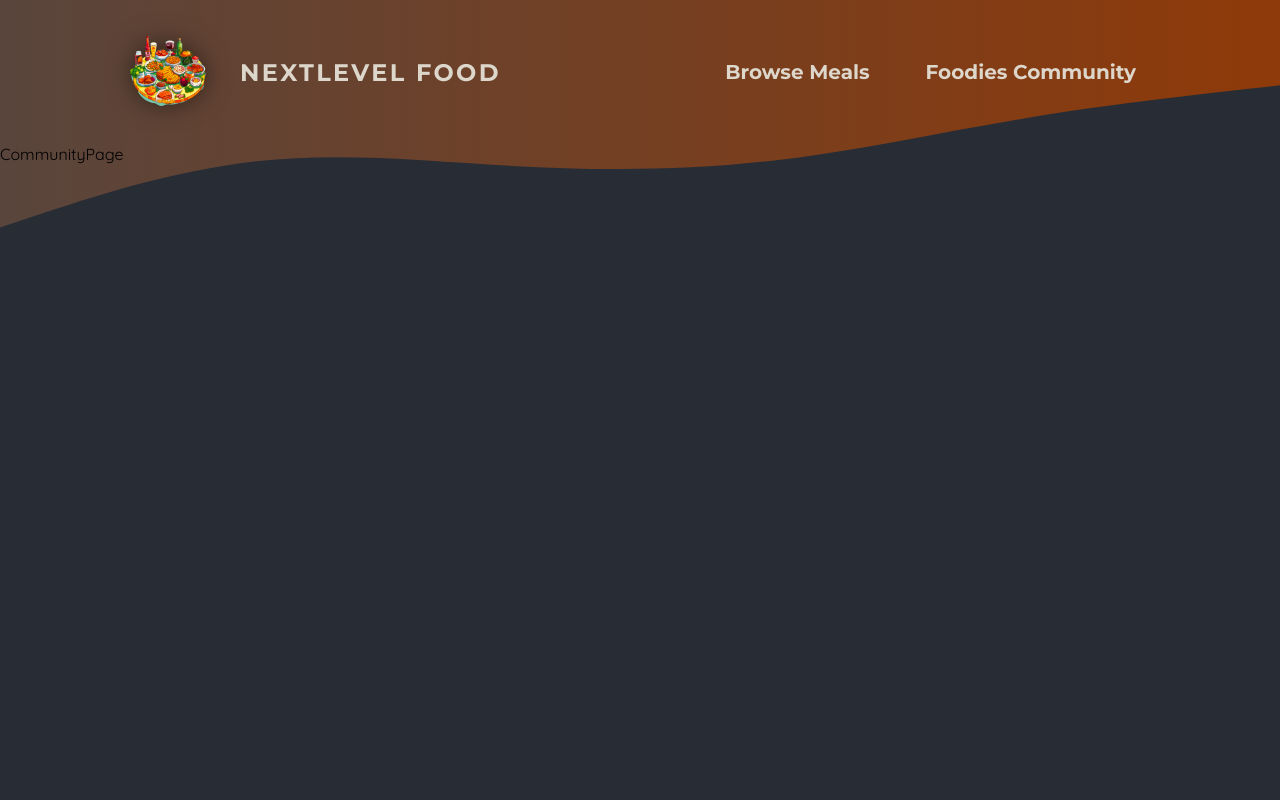
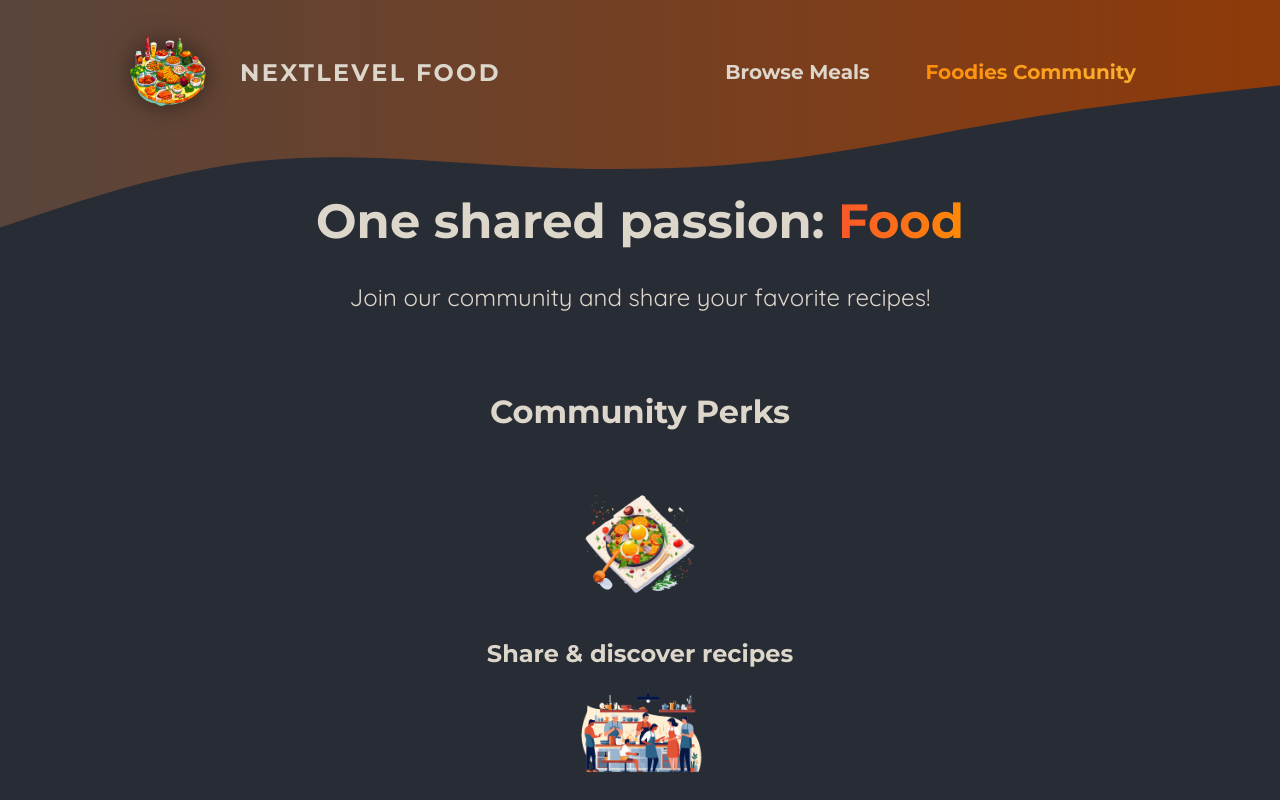
Before and after one commit to LucasRafaelCipriani/nextlevel-foods, a Next.js app: page /community in a window 1280 px wide. Shown: the top 800 px of the page. Built offline with nearby package versions, Linux system fonts and the light colour scheme.

Commit message:
Community page added

```diff
--- /dev/null
+++ b/app/community/page.module.css
@@ -0,0 +1,61 @@
+.header {
+  gap: 3rem;
+  margin: 3rem auto 5rem auto;
+  width: 90%;
+  max-width: 75rem;
+  color: #ddd6cb;
+  font-size: 1.5rem;
+  text-align: center;
+}
+
+.header h1 {
+  font-family: 'Montserrat', sans-serif;
+}
+
+.highlight {
+  background: linear-gradient(90deg, #f9572a, #ff8a05);
+  background-clip: text;
+  -webkit-background-clip: text;
+  -webkit-text-fill-color: transparent;
+}
+
+.main {
+  width: 90%;
+  max-width: 40rem;
+  margin: 0 auto;
+  text-align: center;
+}
+
+.main h2 {
+  font-family: 'Montserrat', sans-serif;
+  font-size: 2rem;
+  margin-bottom: 3rem;
+  color: #ddd6cb;
+}
+
+.perks {
+  list-style: none;
+  margin: 3rem 0;
+  padding: 0;
+}
+
+.perks li {
+  display: flex;
+  flex-direction: column;
+  align-items: center;
+  gap: 2rem;
+}
+
+.perks img {
+  width: 8rem;
+  height: 8rem;
+  object-fit: contain;
+}
+
+.perks p {
+  font-family: 'Montserrat', sans-serif;
+  font-size: 1.5rem;
+  font-weight: bold;
+  margin: 0;
+  color: #ddd6cb;
+}
--- a/app/community/page.tsx
+++ b/app/community/page.tsx
@@ -1,5 +1,42 @@
+import Image from 'next/image';
+
+import mealIcon from '@/assets/icons/meal.png';
+import communityIcon from '@/assets/icons/community.png';
+import eventsIcon from '@/assets/icons/events.png';
+import classes from './page.module.css';
+
 const CommunityPage: React.FC = () => {
-  return <div>CommunityPage</div>;
+  return (
+    <>
+      <header className={classes.header}>
+        <h1>
+          One shared passion: <span className={classes.highlight}>Food</span>
+        </h1>
+        <p>Join our community and share your favorite recipes!</p>
+      </header>
+      <main className={classes.main}>
+        <h2>Community Perks</h2>
+
+        <ul className={classes.perks}>
+          <li>
+            <Image src={mealIcon} alt="A delicious meal" />
+            <p>Share & discover recipes</p>
+          </li>
+          <li>
+            <Image src={communityIcon} alt="A crowd of people, cooking" />
+            <p>Find new friends & like-minded people</p>
+          </li>
+          <li>
+            <Image
+              src={eventsIcon}
+              alt="A crowd of people at a cooking event"
+            />
+            <p>Participate in exclusive events</p>
+          </li>
+        </ul>
+      </main>
+    </>
+  );
 };
 
 export default CommunityPage;
--- a/components/main-header/main-header.module.css
+++ b/components/main-header/main-header.module.css
@@ -21,30 +21,6 @@
   font-size: 1.25rem;
 }
 
-.nav a {
-  text-decoration: none;
-  color: #ddd6cb;
-  font-weight: bold;
-  padding: 0.5rem 1rem;
-  border-radius: 0.5rem;
-}
-
-.nav a:hover,
-.nav a:active {
-  background: linear-gradient(90deg, #ff8a05, #f9b331);
-  background-clip: text;
-  -webkit-background-clip: text;
-  -webkit-text-fill-color: transparent;
-  text-shadow: 0 0 18px rgba(248, 190, 42, 0.8);
-}
-
-.active {
-  background: linear-gradient(90deg, #ff8a05, #f9b331);
-  background-clip: text;
-  -webkit-background-clip: text;
-  -webkit-text-fill-color: transparent;
-}
-
 .logo {
   display: flex;
   align-items: center;
--- a/components/main-header/main-header.tsx
+++ b/components/main-header/main-header.tsx
@@ -3,6 +3,7 @@ import Link from 'next/link';
 
 import logoImg from '@/assets/logo.png';
 import MainHeaderBackground from './main-header-background';
+import NavLink from './nav-link';
 import classes from './main-header.module.css';
 
 const MainHeader: React.FC = () => {
@@ -18,10 +19,10 @@ const MainHeader: React.FC = () => {
         <nav className={classes.nav}>
           <ul>
             <li>
-              <Link href="/meals">Browse Meals</Link>
+              <NavLink href="/meals">Browse Meals</NavLink>
             </li>
             <li>
-              <Link href="/community">Foodies Community</Link>
+              <NavLink href="/community">Foodies Community</NavLink>
             </li>
           </ul>
         </nav>
--- /dev/null
+++ b/components/main-header/nav-link.module.css
@@ -0,0 +1,23 @@
+.link {
+  text-decoration: none;
+  color: #ddd6cb;
+  font-weight: bold;
+  padding: 0.5rem 1rem;
+  border-radius: 0.5rem;
+}
+
+.link:hover,
+.link:active {
+  background: linear-gradient(90deg, #ff8a05, #f9b331);
+  background-clip: text;
+  -webkit-background-clip: text;
+  -webkit-text-fill-color: transparent;
+  text-shadow: 0 0 18px rgba(248, 190, 42, 0.8);
+}
+
+.active {
+  background: linear-gradient(90deg, #ff8a05, #f9b331);
+  background-clip: text;
+  -webkit-background-clip: text;
+  -webkit-text-fill-color: transparent;
+}
--- /dev/null
+++ b/components/main-header/nav-link.tsx
@@ -0,0 +1,28 @@
+'use client';
+
+import Link from 'next/link';
+import { usePathname } from 'next/navigation';
+
+import classes from './nav-link.module.css';
+
+const NavLink: React.FC<{ href: string; children: React.ReactNode }> = ({
+  href,
+  children,
+}) => {
+  const pathname = usePathname();
+
+  return (
+    <Link
+      href={href}
+      className={
+        pathname.startsWith(href)
+          ? `${classes.active} ${classes.link}`
+          : classes.link
+      }
+    >
+      {children}
+    </Link>
+  );
+};
+
+export default NavLink;
```
Also changed, not shown: components/images/image-slideshow.tsx (+6 -3 lines).
